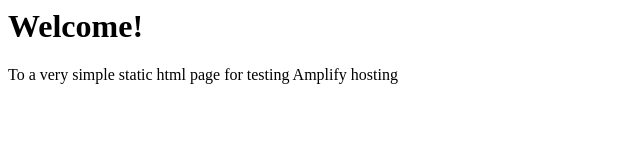
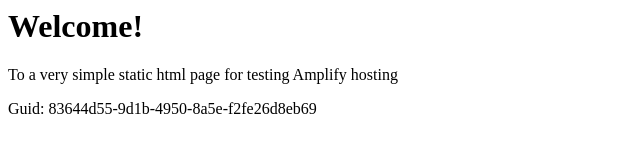
Before and after one commit to aws-aemilia-pdx/Github-PR-Commit-Integration-Test-DoNotTouch-Gith-OKSLNVO2-v1-preprod-us-west-2, a website: page src/index.html in a window 1280 px wide. Shown: the whole page, without its empty margins (0-640 px from the left). Drawn offline with Linux system fonts and the light colour scheme.

Commit message:
commit from integ tests

```diff
--- a/src/index.html
+++ b/src/index.html
@@ -1,3 +1,5 @@
+
+
 <html lang="en">
 
 <head>
@@ -10,6 +12,6 @@
 <body>
     <h1>Welcome!</h1>
     <p>To a very simple static html page for testing Amplify hosting</p>
-</body>
+    <p>Guid: 83644d55-9d1b-4950-8a5e-f2fe26d8eb69</p></body>
 
 </html>
```
